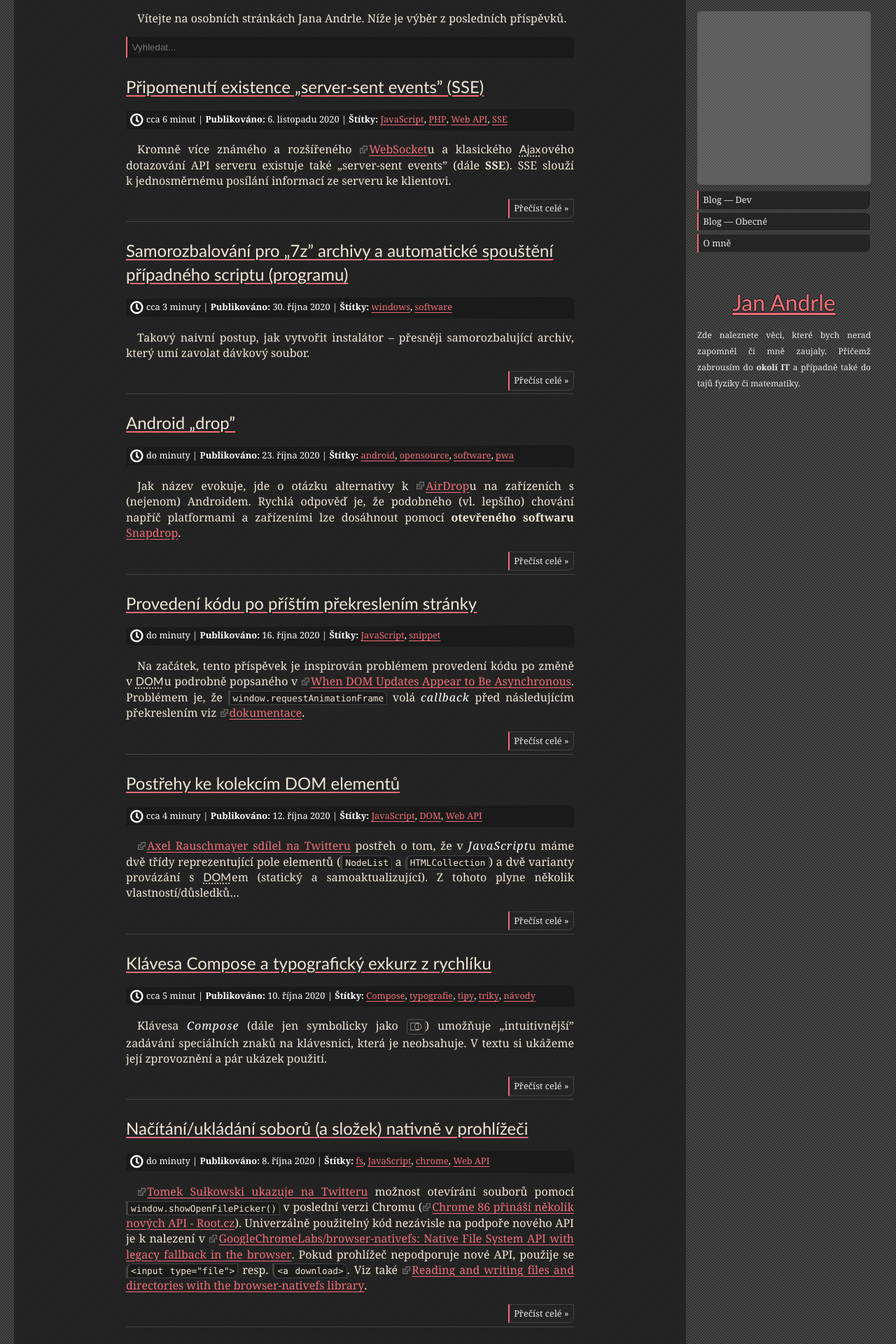
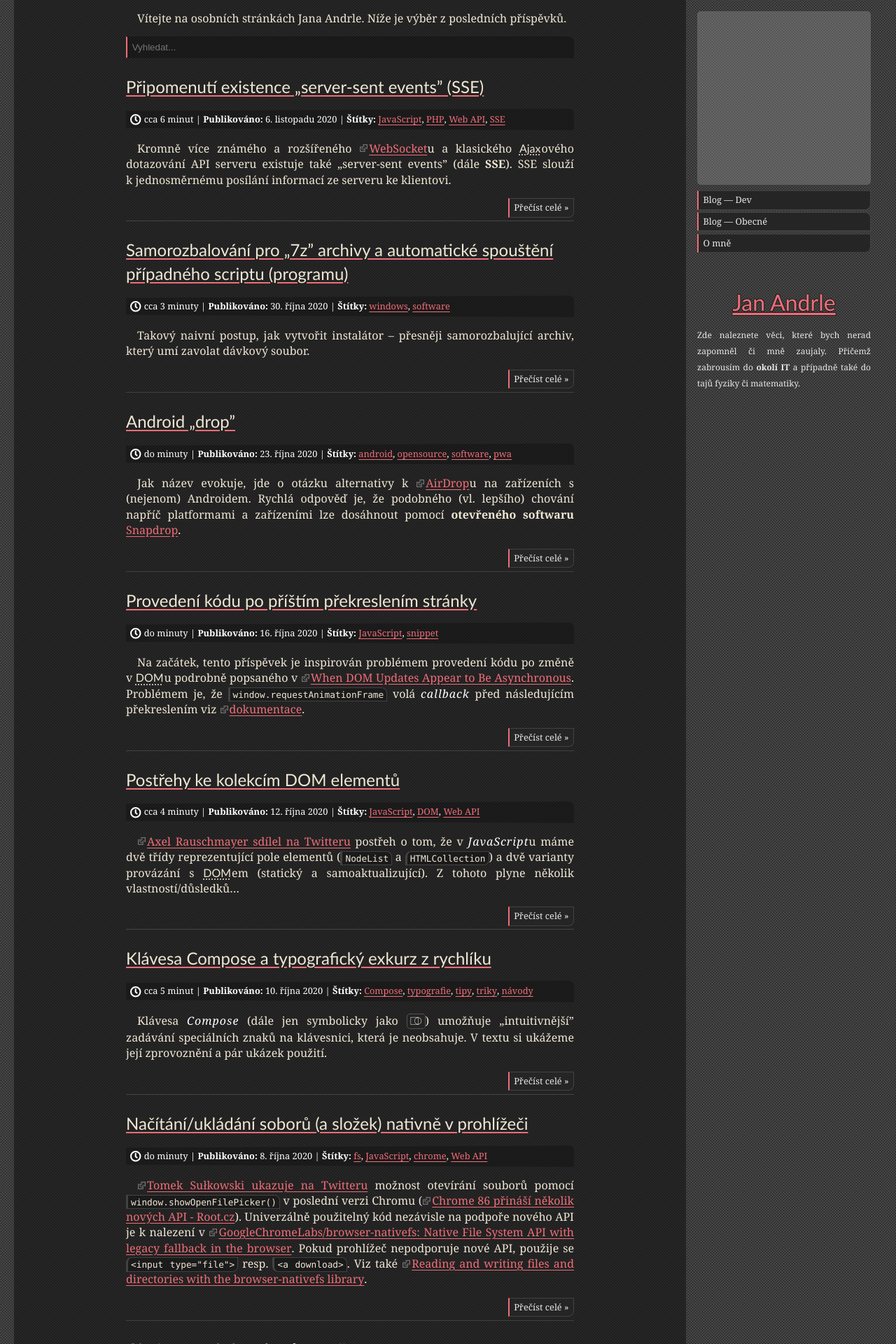
Before and after one commit to jaandrle/jaandrle.github.io, a Jekyll site: the page built from index.html, in a window 1280 px wide. Shown: the top 1920 px of the page at 70% size. Built offline with Jekyll 4.4.1, drawn with Linux system fonts in a browser that asks for light colours; grey boxes are pictures that could not be loaded.

Commit message:
:bug: `C__svgIcon` omylem redefinováno + zmenšení

```diff
--- a/_includes/i/atom_criticalCSS.html
+++ b/_includes/i/atom_criticalCSS.html
@@ -21,9 +21,9 @@
   width:5rem;}
 .C__svgIcon{
   display: inline-block;
-  vertical-align: top;
-  width: 1.5em;
-  height: 1.5em;}
+  vertical-align: middle;
+  width: 1.25em;
+  height: 1.25em;}
 
 body, select, input{
   color: #eee;
--- a/_sass/_part_Cmolecules.scss
+++ b/_sass/_part_Cmolecules.scss
@@ -2,12 +2,10 @@
   background-color: transparentize($color_highlight, .85);
   transition: all 2s;
 }
+/*
 .C__svgIcon {
-  display: inline-block;
-  vertical-align: top;
-  width: 1.5em;
-  height: 1.5em;
-}
+  viz atom_criticalCSS.html
+*/
 .C__visuallyHide {
   border: 0;
   clip: rect(0 0 0 0);
```
